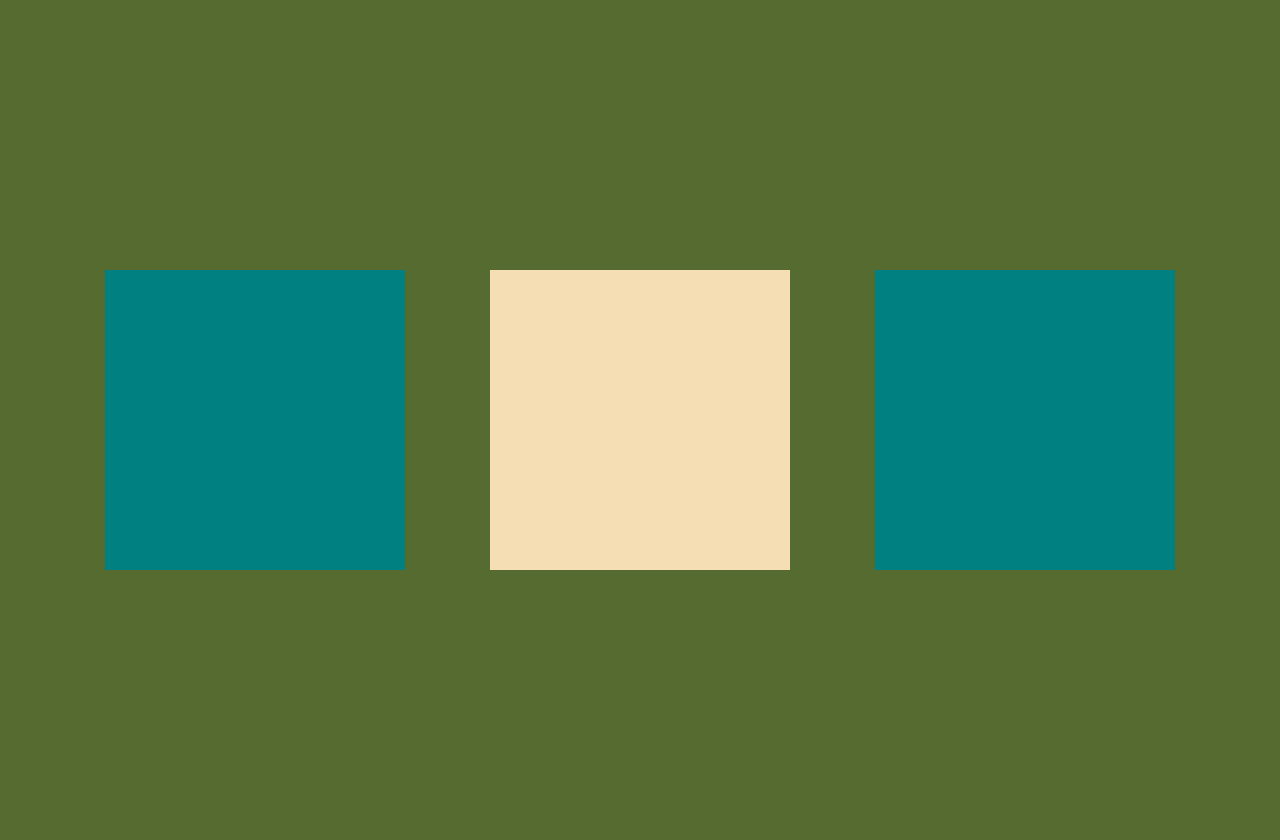
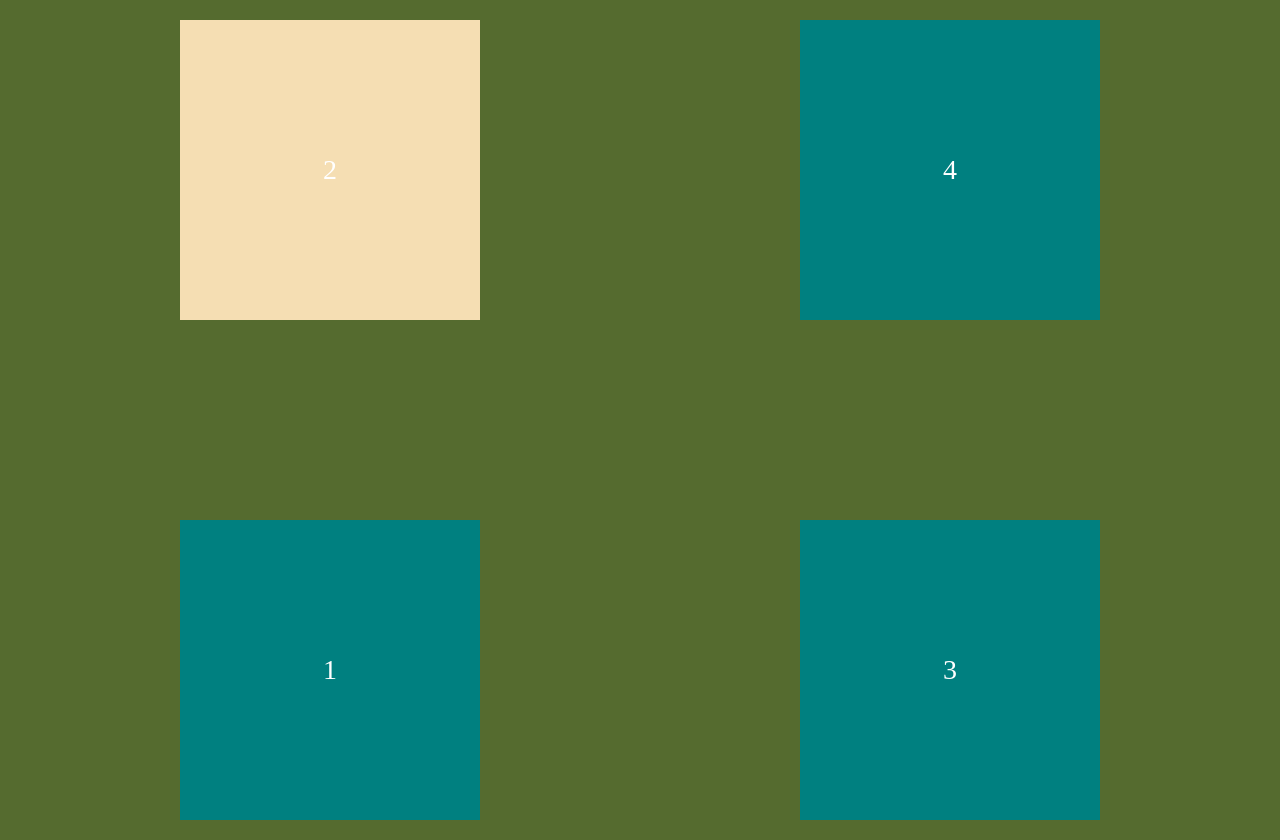
Before and after one commit to sooyonlee/kokoa_clone, a plain HTML site: page home.html in a window 1280 px wide. Drawn offline with Linux system fonts and the light colour scheme.

Commit message:
#3.11 Flexbox Part Two updated

```diff
--- a/home.html
+++ b/home.html
@@ -11,13 +11,21 @@
     <style>
       body {
         height: 100vh;
+        margin: 20px;
         display: flex;
-        margin: 20px;
-        justify-content: space-evenly;
+        justify-content: space-between;
+        /* flex-direction: column; */
         align-items: center;
+        flex-direction: column-reverse;
+        flex-wrap: wrap;
       }
       div {
+        display: flex;
+        justify-content: center;
+        align-items: center;
         width: 300px;
+        font-size: 28px;
+        color: white;
         height: 300px;
         background-color: teal;
       }
@@ -30,8 +38,9 @@
   </head>
 
   <body>
-    <div></div>
-    <div id="second"></div>
-    <div></div>
+    <div>1</div>
+    <div id="second">2</div>
+    <div>3</div>
+    <div>4</div>
   </body>
 </html>
```
